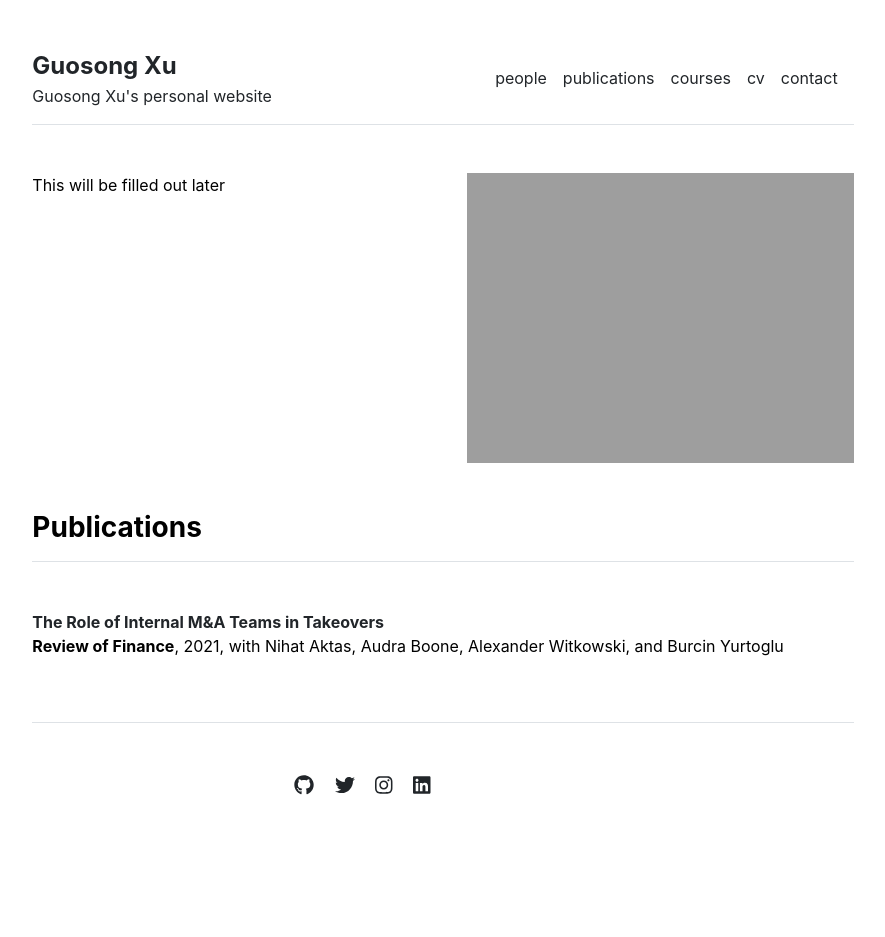
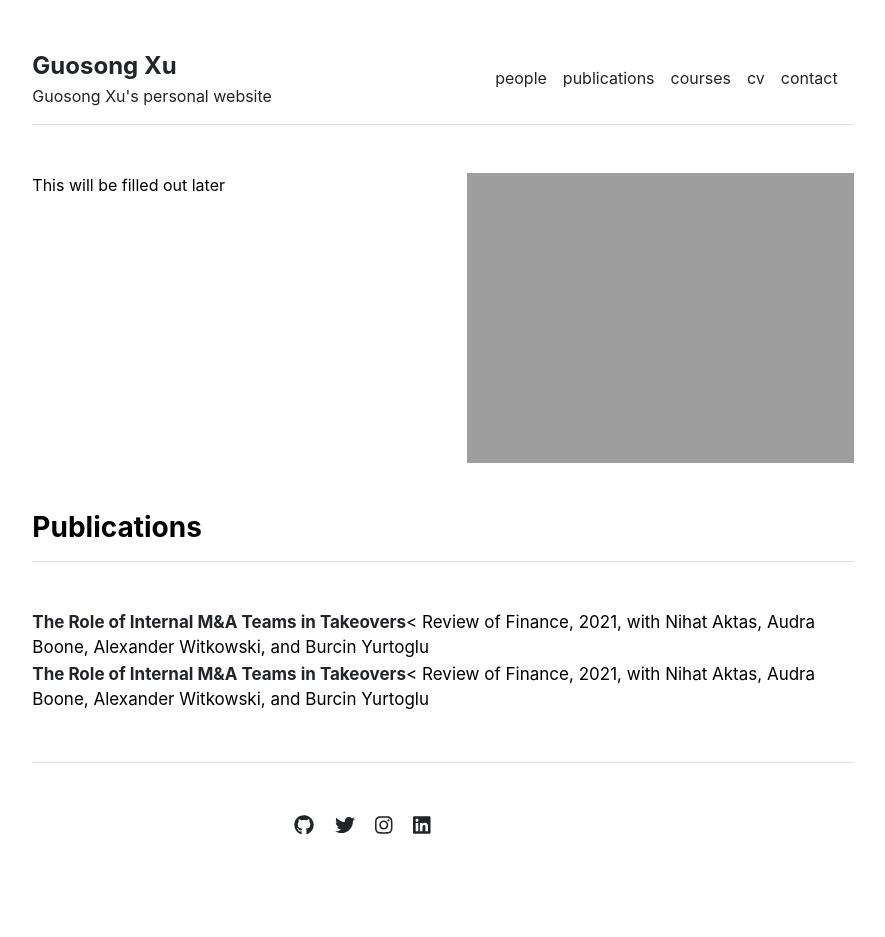
Before and after one commit to guosongxu/guosongxu.github.io, a Jekyll site: the page built from index.md, in a window 1280 px wide. Shown: the whole page, without its empty margins (197-1082 px from the left). Built offline with Jekyll 4.4.1, drawn with Linux system fonts in a browser that asks for light colours; before the commit the page ends 900 px from its top, so only the background shows below that.

Commit message:
Update home.html

```diff
--- a/_layouts/home.html
+++ b/_layouts/home.html
@@ -14,6 +14,7 @@
 <div class="row g-5 mb-5">
   <div class="col-md-12">
     <h3 class="fw-bold border-bottom pb-3 mb-5">Publications</h3>
-    <p><strong><a href="https://papers.ssrn.com/sol3/papers.cfm?abstract_id=3140400" target="_blank" rel="noreferrer noopener" aria-label=" (opens in a new tab)" style="text-decoration:none;">The Role of Internal M&amp;A Teams in Takeovers</a></strong><br><strong>Review of Finance</strong>, 2021, with Nihat Aktas, Audra Boone, Alexander Witkowski, and Burcin Yurtoglu<br> </p>
+    <p style="font-size:17px;margin-bottom:1px;"><strong><a href="https://papers.ssrn.com/sol3/papers.cfm?abstract_id=3140400" target="_blank" rel="noreferrer noopener" aria-label=" (opens in a new tab)" style="text-decoration:none;">The Role of Internal M&amp;A Teams in Takeovers</a></strong>< Review of Finance, 2021, with Nihat Aktas, Audra Boone, Alexander Witkowski, and Burcin Yurtoglu </p>
+    <p style="font-size:17px;margin-bottom:1px;"><strong><a href="https://papers.ssrn.com/sol3/papers.cfm?abstract_id=3140400" target="_blank" rel="noreferrer noopener" aria-label=" (opens in a new tab)" style="text-decoration:none;">The Role of Internal M&amp;A Teams in Takeovers</a></strong>< Review of Finance, 2021, with Nihat Aktas, Audra Boone, Alexander Witkowski, and Burcin Yurtoglu </p>
   </div>
 </div>
```
